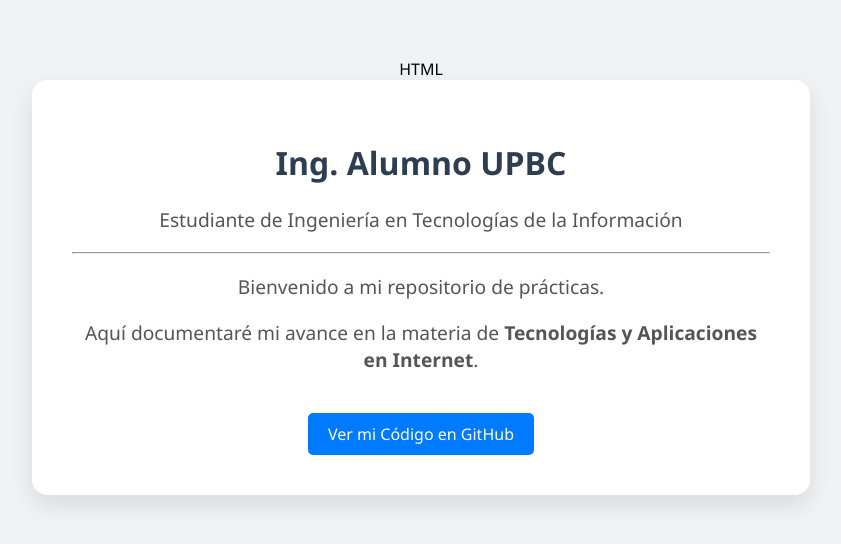
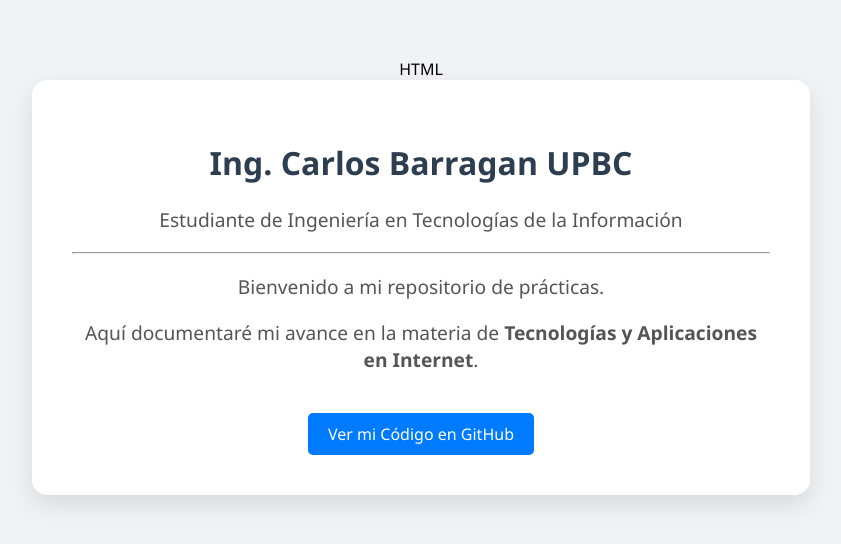
Before and after one commit to CBEducational/Portafolio-Web, a plain HTML site: page index.html in a window 1280 px wide. Shown: the whole page, without its empty margins (219-1060 px from the left). Drawn offline with Linux system fonts and the light colour scheme.

Commit message:
Update student name in portfolio HTML

```diff
--- a/index.html
+++ b/index.html
@@ -15,7 +15,7 @@ HTML
 </head>
 <body>
     <div class="tarjeta">
-        <h1>Ing. Alumno UPBC</h1>
+        <h1>Ing. Carlos Barragan UPBC</h1>
         <p>Estudiante de Ingeniería en Tecnologías de la Información</p>
         <hr>
         <p>Bienvenido a mi repositorio de prácticas.</p>
```
